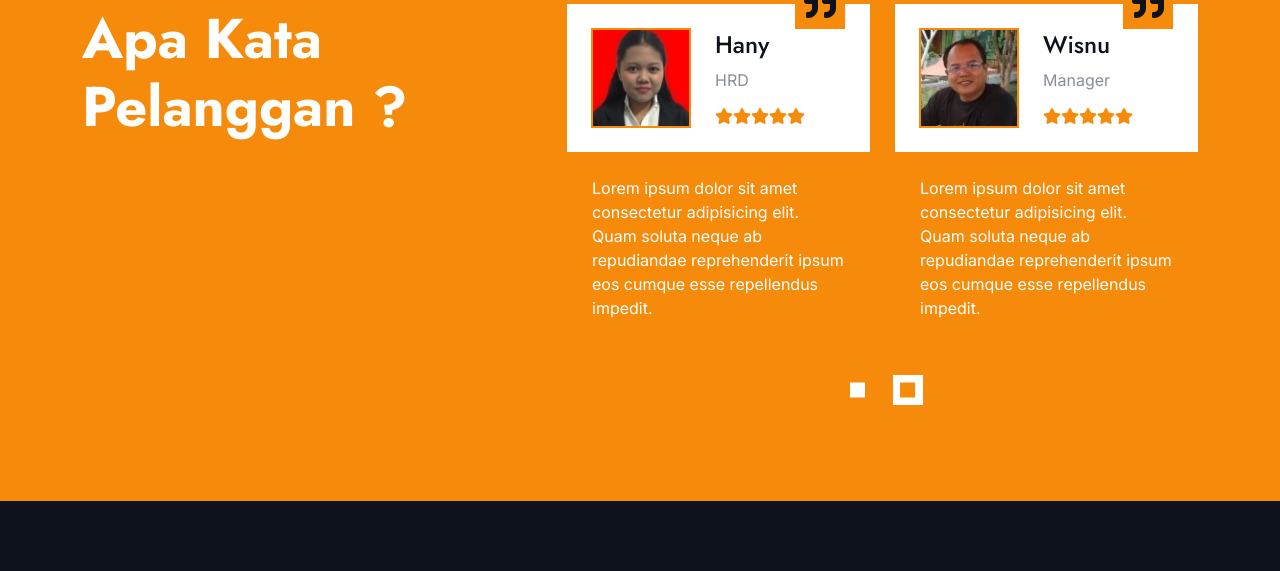
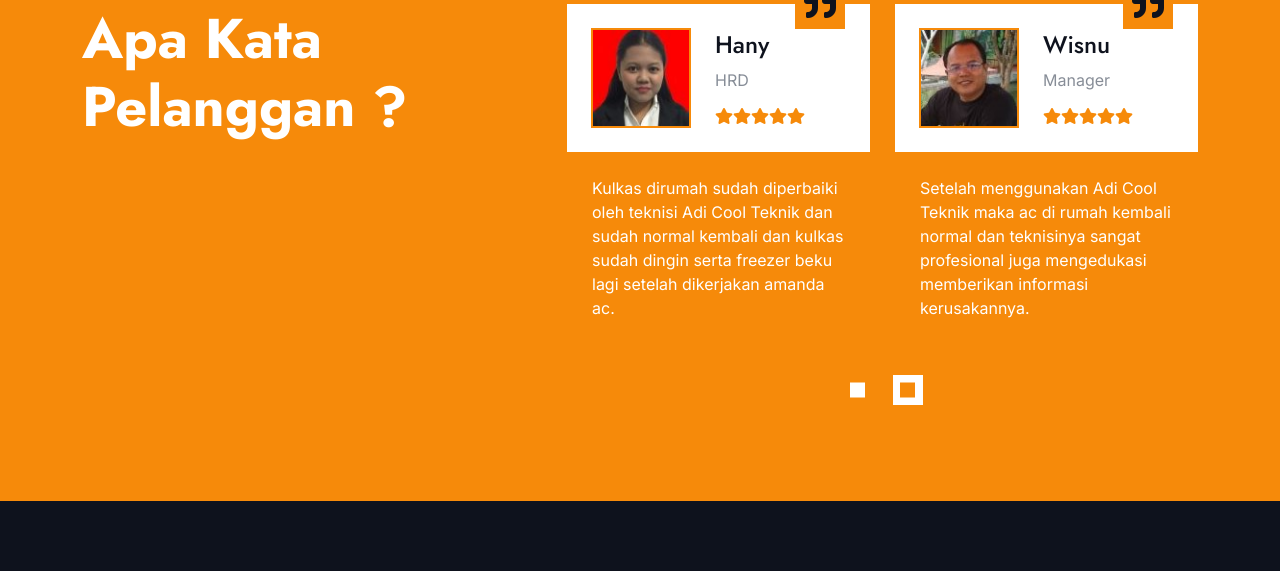
Before and after one commit to coorporates/adicoolteknik, a plain HTML site: page index.html in a window 1280 px wide. Shown: the part 4015-4586 px from the top of the page. Drawn offline with nearby package versions, Linux system fonts and the light colour scheme; a web font is replaced by a local one.

Commit message:
merubah testimoni kedalam bahasa indonesia

```diff
--- a/index.html
+++ b/index.html
@@ -571,9 +571,9 @@
                 </div>
                 <div class="customer-text p-4">
                   <p class="mb-0">
-                    Lorem ipsum dolor sit amet consectetur adipisicing elit.
-                    Quam soluta neque ab repudiandae reprehenderit ipsum eos
-                    cumque esse repellendus impedit.
+                    Punya ac panggil teknisi lain gak dingin terus pas panggil
+                    Adi Cool Teknik rekomendasi dari temen ac langsung dingin
+                    kembali dan gak ada masalah lagi.mantapp
                   </p>
                 </div>
               </div>
@@ -597,9 +597,9 @@
                 </div>
                 <div class="customer-text p-4">
                   <p class="mb-0">
-                    Lorem ipsum dolor sit amet consectetur adipisicing elit.
-                    Quam soluta neque ab repudiandae reprehenderit ipsum eos
-                    cumque esse repellendus impedit.
+                    Kulkas dirumah sudah diperbaiki oleh teknisi Adi Cool Teknik
+                    dan sudah normal kembali dan kulkas sudah dingin serta
+                    freezer beku lagi setelah dikerjakan amanda ac.
                   </p>
                 </div>
               </div>
@@ -623,9 +623,9 @@
                 </div>
                 <div class="customer-text p-4">
                   <p class="mb-0">
-                    Lorem ipsum dolor sit amet consectetur adipisicing elit.
-                    Quam soluta neque ab repudiandae reprehenderit ipsum eos
-                    cumque esse repellendus impedit.
+                    Setelah menggunakan Adi Cool Teknik maka ac di rumah kembali
+                    normal dan teknisinya sangat profesional juga mengedukasi
+                    memberikan informasi kerusakannya.
                   </p>
                 </div>
               </div>
```
